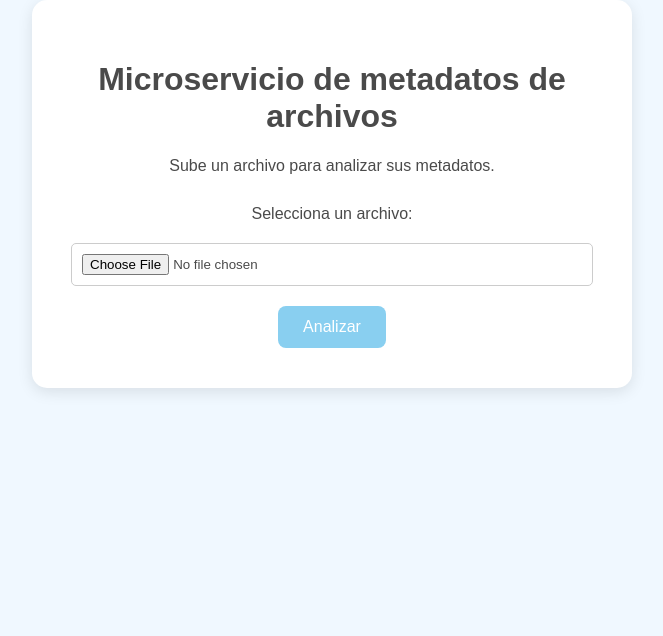
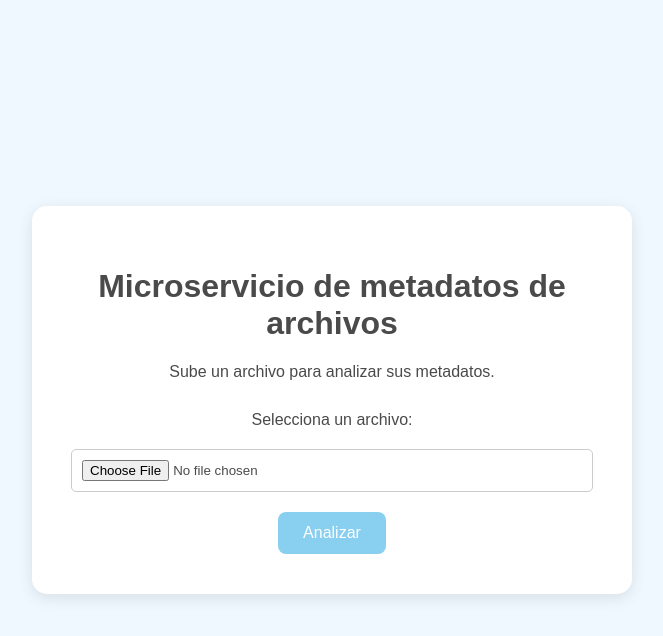
Before and after one commit to gonzalezferrerx9/File-metadata-microservice-freecodecamp, a website: page public/index.html in a window 1280 px wide. Shown: the whole page, without its empty margins (308-971 px from the left). Drawn offline with Linux system fonts and the light colour scheme.

Commit message:
FRONT-END

```diff
--- a/public/style.css
+++ b/public/style.css
@@ -14,7 +14,7 @@ body {
     color: var(--text-color);
     display: flex;
     justify-content: center;
-    align-items: center;git add .
+    align-items: center;
     min-height: 100vh;
     margin: 0;
     text-align: center;
@@ -30,7 +30,7 @@ body {
     width: 90%;
 }
 
-/* (3) FORMULARIO DE SUBIDA */
+/* (3) FORMULARIO DE SUBIDA */*
 form {
     margin-top: 30px;
     display: flex;
```
